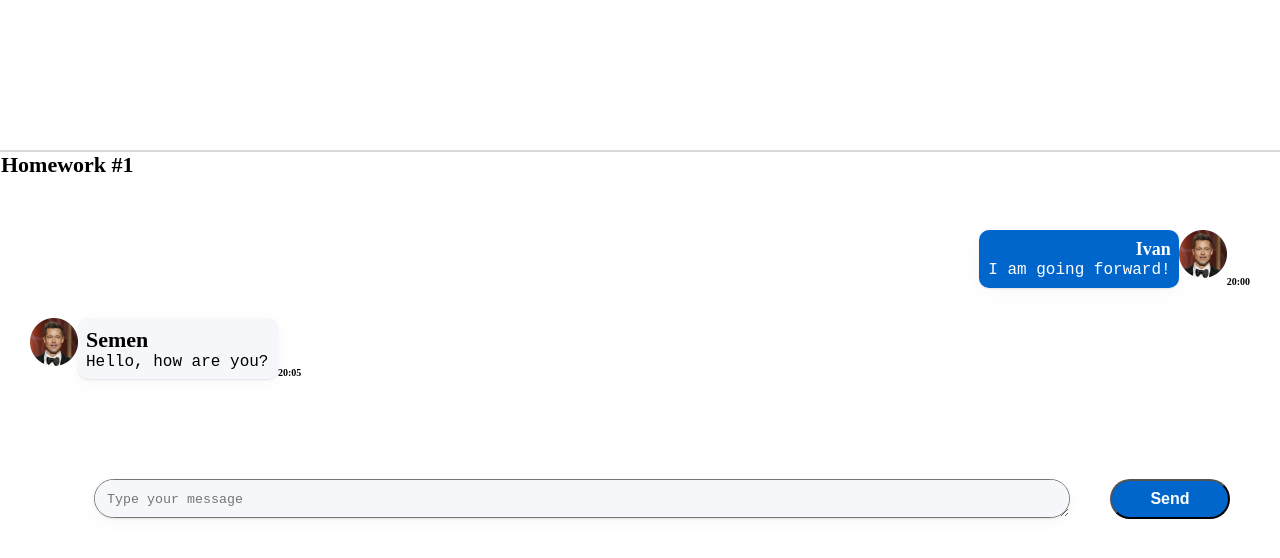
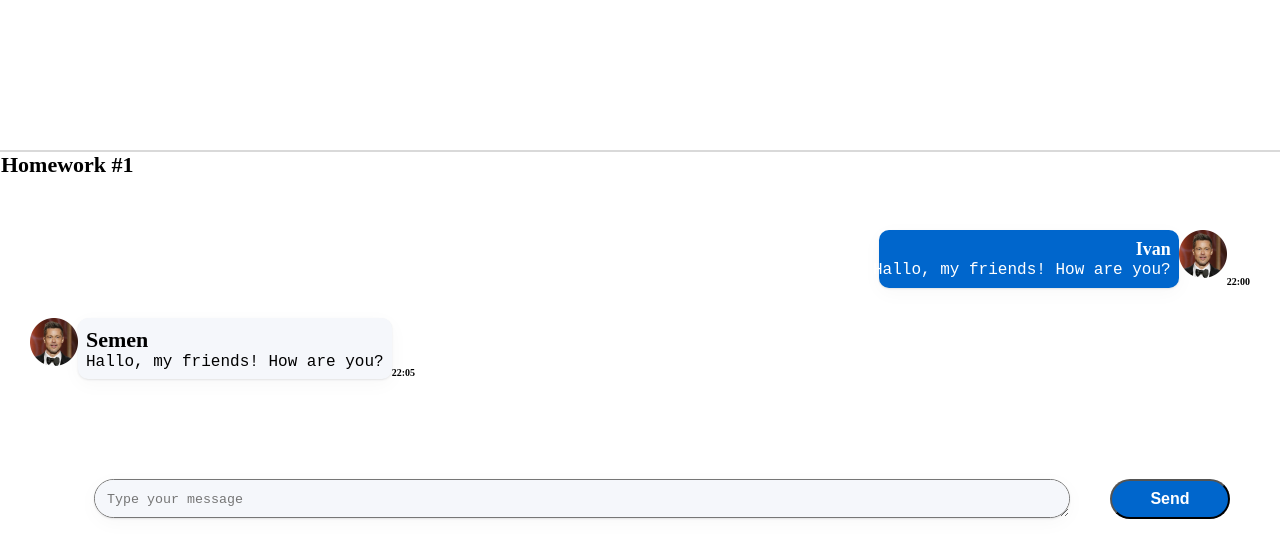
Before and after one commit to zudilinv/HomeWork, a React (Create React App) app: page / in a window 1280 px wide. Shown: the top 558 px of the page. Built offline with nearby package versions, Linux system fonts and the light colour scheme.

Commit message:
Home Work-1(try two)

```diff
--- a/src/s2-homeworks/hw01/HW1.tsx
+++ b/src/s2-homeworks/hw01/HW1.tsx
@@ -16,24 +16,25 @@ import avatar from './avatar.png'
 // нужно создать правильный тип вместо any
 export type MessageType = {
     id: number
-    user: {
-        avatar: string
-        name: string
-}
     message: {
         text: string
         time: string
     }
+    user: {
+        avatar: string
+        name: string
+    }
+
 }
 // структуру объекта не менять
 export const message0: MessageType = {
     id: 0,
     user: {
         avatar: avatar, // можно менять
-        name: 'Some Name',  // можно менять
+        name: 'Ivan',  // можно менять
     },
     message: {
-        text: 'some textsome textsome textsome textsome textsome textsome text', // можно менять
+        text: 'Hallo, my friends! How are you?', // можно менять
         time: '22:00', // можно менять
     },
 }
@@ -41,11 +42,11 @@ export const friendMessage0: MessageType = {
     id: 100,
     user: {
         avatar: avatar, // можно менять
-        name: 'Friend Name', // можно менять
+        name: 'Semen', // можно менять
     },
     message: {
-        text: 'зеркальное сообщение для тренировки css', // можно менять
-        time: '22:00', // можно менять
+        text: 'Hallo, my friends! How are you?', // можно менять
+        time: '22:05', // можно менять
     },
 }
 
--- a/src/s2-homeworks/hw01/friend-message/FriendMessage.module.css
+++ b/src/s2-homeworks/hw01/friend-message/FriendMessage.module.css
@@ -27,7 +27,7 @@
     border-radius: 10px;
     max-width: 527px;
     position: relative;
-    min-width: 200px;
+    min-width: 250px;
     display: flex;
     flex-direction: column;
     align-items: flex-start;
--- a/src/s2-homeworks/hw01/friend-message/FriendMessage.tsx
+++ b/src/s2-homeworks/hw01/friend-message/FriendMessage.tsx
@@ -19,19 +19,19 @@ const FriendMessage = (props: FriendMessageType) => {
                     <div
                         id={'hw1-friend-name-' + props.message.id}
                         className={s.friendName}>
-                        {'Semen'}
+                        {props.message.user.name}
                     </div>
                     <pre
                         id={'hw1-friend-text-' + props.message.id}
                         className={s.friendMessageText}>
-                        {'Hello, how are you?'}
+                        {props.message.message.text}
                     </pre>
                 </div>
             </div>
             <div
                 id={'hw1-friend-time-' + props.message.id}
                 className={s.friendTime}>
-                {'20:05'}
+                {props.message.message.time}
             </div>
         </div>
     )
--- a/src/s2-homeworks/hw01/message/Message.module.css
+++ b/src/s2-homeworks/hw01/message/Message.module.css
@@ -24,7 +24,7 @@
     font-weight: 400;
     font-size: 16px;
     border-radius: 10px;
-    min-width: 200px;
+    min-width: 300px;
     max-width: 527px;
     position: relative;
     width: 200px;
--- a/src/s2-homeworks/hw01/message/Message.tsx
+++ b/src/s2-homeworks/hw01/message/Message.tsx
@@ -16,15 +16,15 @@ const Message = (props: MessagePropsType) => {
                      id={'hw1-avatar-' + props.message.id}/>
                 <div className={s.text}>
                     <div id={'hw1-name-' + props.message.id} className={s.name}>
-                        {'Ivan'}
+                        {props.message.user.name}
                     </div>
                     <pre id={'hw1-text-' + props.message.id} className={s.messageText}>
-                        {'I am going forward!'}
+                        {props.message.message.text}
                     </pre>
                 </div>
             </div>
             <div id={'hw1-time-' + props.message.id} className={s.time}>
-                {'20:00'}
+                {props.message.message.time}
             </div>
         </div>
     )
```
